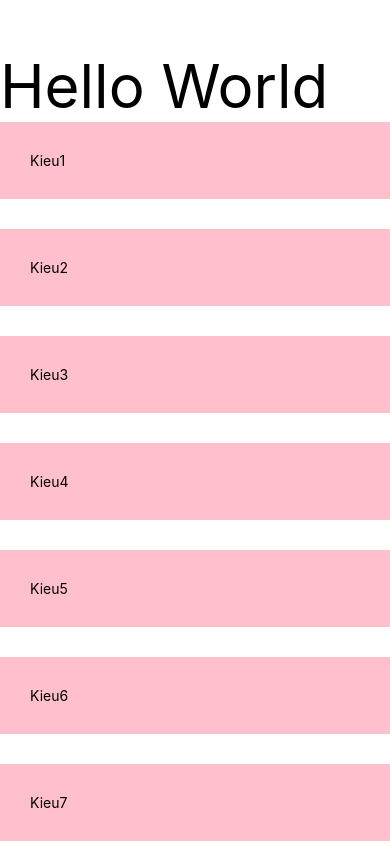
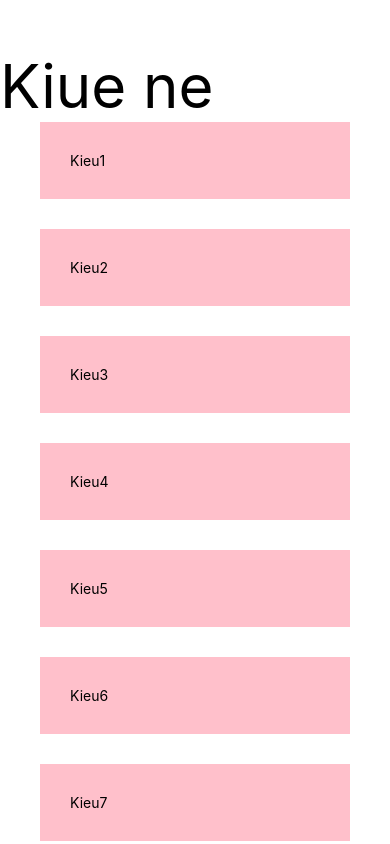
Before and after one commit to tedvkieu/Train-React-Native, a React Native app: screen / in a window 390 px wide. Built offline with nearby package versions, Linux system fonts and the light colour scheme.

Commit message:
#8. Flat List

```diff
--- a/App.tsx
+++ b/App.tsx
@@ -1,6 +1,7 @@
 import { useState } from 'react';
 import {
     Button,
+    FlatList,
     ScrollView,
     StyleSheet,
     Text,
@@ -20,18 +21,35 @@ export default function App() {
         { id: 6, name: 'Kieu6', age: 18 },
         { id: 7, name: 'Kieu7', age: 18 },
         { id: 8, name: 'Kieu8', age: 18 },
-        { id: 9, name: 'Kieu8', age: 18 },
-        { id: 10, name: 'Kieu8', age: 18 },
-        { id: 11, name: 'Kieu8', age: 18 },
-        { id: 11, name: 'Kieu8', age: 18 },
-        { id: 11, name: 'Kieu8', age: 18 },
+        { id: 9, name: 'Kieu9', age: 18 },
+        { id: 10, name: 'Kieu10', age: 18 },
+        { id: 12, name: 'Kieu11', age: 18 },
+        { id: 13, name: 'Kieu12', age: 18 },
+        { id: 14, name: 'Kieu13', age: 18 },
     ]);
 
     return (
         // view tuong ung voi the div
         <View style={styles.container}>
-            <Text style={{ fontSize: 60 }}>Hello World</Text>
-            <ScrollView>
+            <Text style={{ fontSize: 60 }}>Kiue ne</Text>
+            <FlatList
+                data={students}
+                keyExtractor={(item) => item.id + ''}
+                renderItem={(data) => {
+                    return (
+                        <View
+                            style={{
+                                padding: 30,
+                                backgroundColor: 'pink',
+                                marginBottom: 30,
+                                marginHorizontal: 40,
+                            }}>
+                            <Text>{data.item.name}</Text>
+                        </View>
+                    );
+                }}
+            />
+            {/* <ScrollView>
                 {students.map((item) => {
                     return (
                         <View
@@ -45,7 +63,7 @@ export default function App() {
                         </View>
                     );
                 })}
-            </ScrollView>
+            </ScrollView> */}
         </View>
     );
 }
--- a/package.json
+++ b/package.json
@@ -14,7 +14,7 @@
         "web": "expo start --web"
     },
     "dependencies": {
-    "expo": "51.0.20",
+        "expo": "^52.0.2",
         "expo-status-bar": "1.12.1",
         "react": "18.2.0",
         "react-native": "0.74.3"
```
Also changed, not shown: 1 other file (tests, documents, lock files or other folders). Lines whose indentation alone changed are shown as unchanged.
